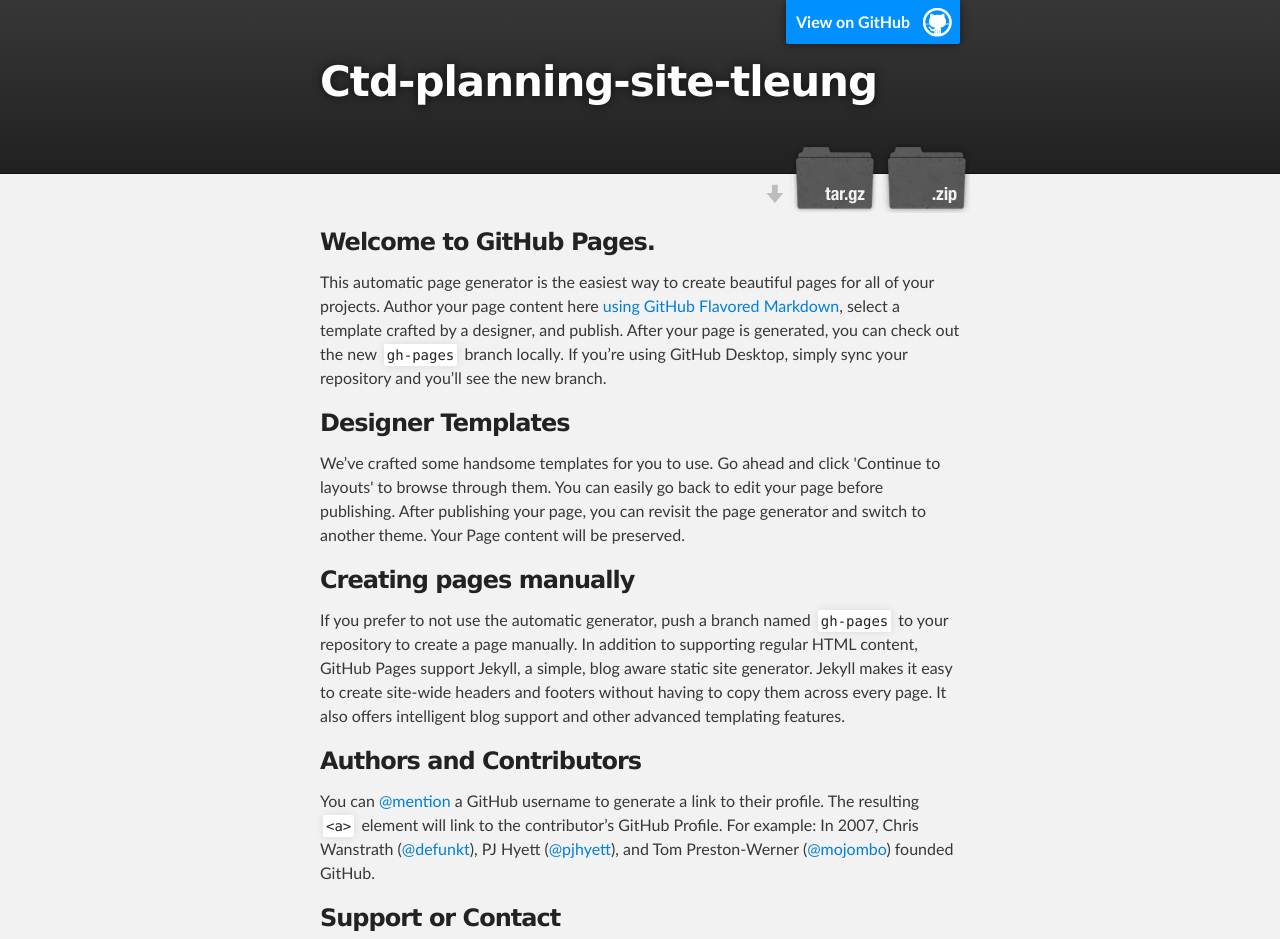
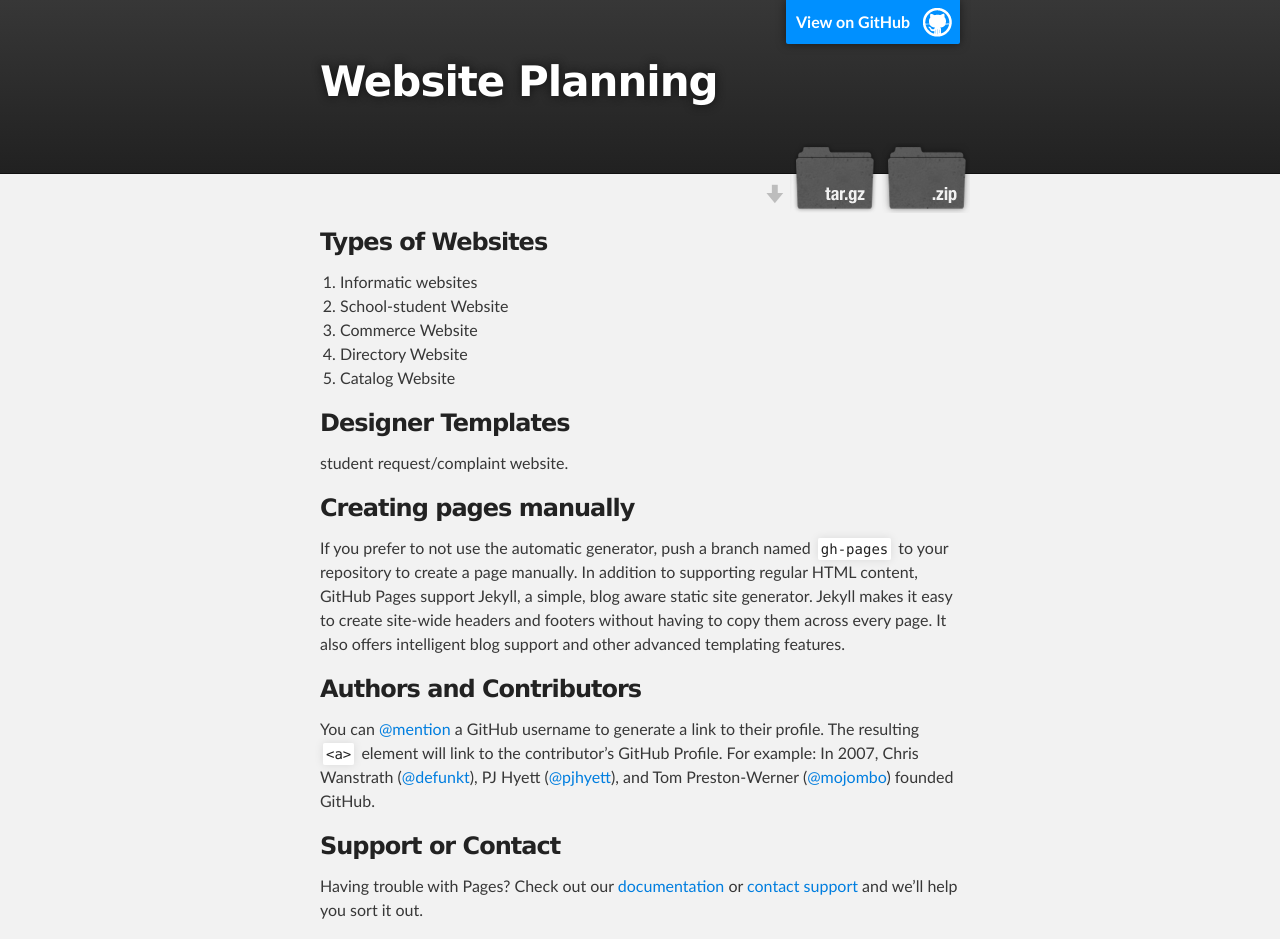
Before and after one commit to 211324/CTD-Planning-Site-TLeung, a plain HTML site: page index.html in a window 1280 px wide. Shown: the top 939 px of the page. Drawn offline with Linux system fonts and the light colour scheme.

Commit message:
Update index.html

```diff
--- a/index.html
+++ b/index.html
@@ -18,7 +18,7 @@
         <header class="inner">
           <a id="forkme_banner" href="https://github.com/211324/CTD-Planning-Site-TLeung">View on GitHub</a>
 
-          <h1 id="project_title">Ctd-planning-site-tleung</h1>
+          <h1 id="project_title">Website Planning</h1>
           <h2 id="project_tagline"></h2>
 
             <section id="downloads">
@@ -32,14 +32,20 @@
     <div id="main_content_wrap" class="outer">
       <section id="main_content" class="inner">
         <h3>
-<a id="welcome-to-github-pages" class="anchor" href="#welcome-to-github-pages" aria-hidden="true"><span class="octicon octicon-link"></span></a>Welcome to GitHub Pages.</h3>
+<a id="Types" class="anchor" href="#Types" aria-hidden="true"><span class="octicon octicon-link"></span></a>Types of Websites</h3>
 
-<p>This automatic page generator is the easiest way to create beautiful pages for all of your projects. Author your page content here <a href="https://guides.github.com/features/mastering-markdown/">using GitHub Flavored Markdown</a>, select a template crafted by a designer, and publish. After your page is generated, you can check out the new <code>gh-pages</code> branch locally. If you’re using GitHub Desktop, simply sync your repository and you’ll see the new branch.</p>
+<ol>
+  <li>Informatic websites</li>
+  <li>School-student Website</li>
+  <li>Commerce Website</li>
+  <li>Directory Website</li>
+  <li>Catalog Website</li>
+</ol>
 
 <h3>
 <a id="designer-templates" class="anchor" href="#designer-templates" aria-hidden="true"><span class="octicon octicon-link"></span></a>Designer Templates</h3>
 
-<p>We’ve crafted some handsome templates for you to use. Go ahead and click 'Continue to layouts' to browse through them. You can easily go back to edit your page before publishing. After publishing your page, you can revisit the page generator and switch to another theme. Your Page content will be preserved.</p>
+<p>student request/complaint website.</p>
 
 <h3>
 <a id="creating-pages-manually" class="anchor" href="#creating-pages-manually" aria-hidden="true"><span class="octicon octicon-link"></span></a>Creating pages manually</h3>
```
